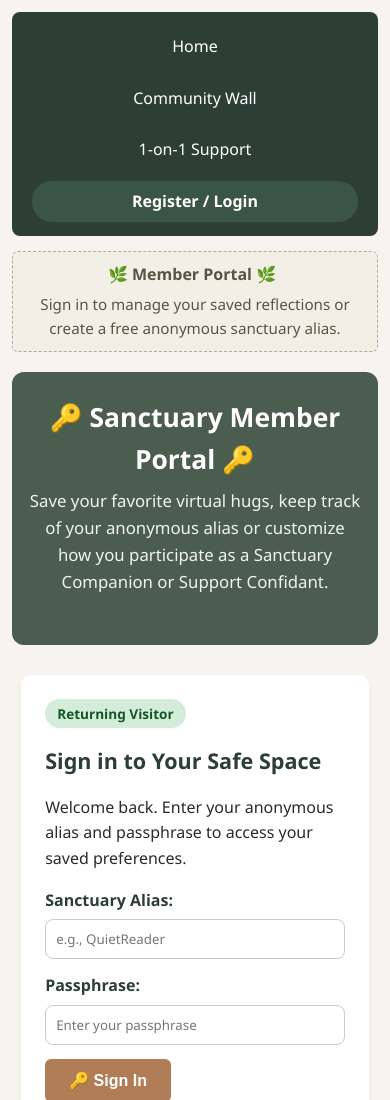
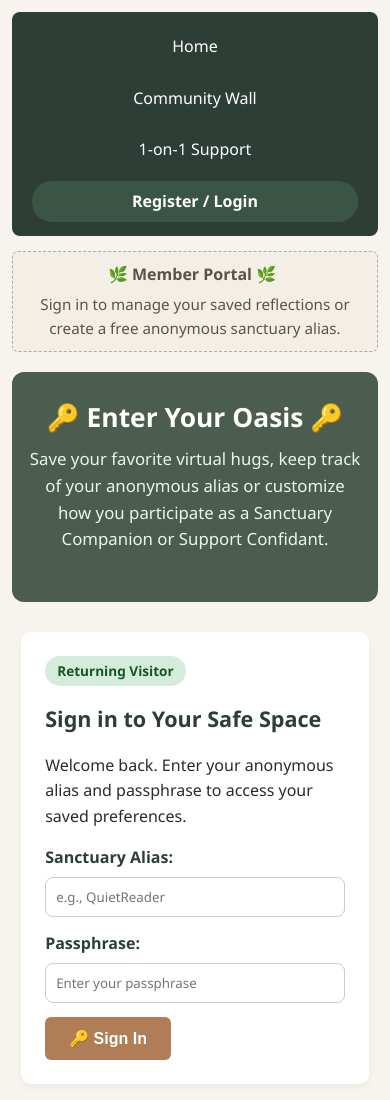
Before and after one commit to Ceekrit79/SecretSafeSpaces, a plain HTML site: page login.html in a window 390 px wide. Shown: the top 1100 px of the page. Drawn offline with Linux system fonts and the light colour scheme.

Commit message:
updated html and css
changed line 32 to fit better on mobile and foldable screens

```diff
--- a/login.html
+++ b/login.html
@@ -29,7 +29,7 @@
 
     <!-- PAGE HERO HEADER -->
     <header class="header">
-        <h1>🔑 Sanctuary Member Portal 🔑</h1>
+        <h1>🔑 Enter Your Oasis 🔑</h1>
         <p class="tagline">
             Save your favorite virtual hugs, keep track of your anonymous alias or customize how you participate as a
             Sanctuary Companion or Support Confidant.
--- a/style.css
+++ b/style.css
@@ -393,10 +393,10 @@ body {
 }
 
 /* =========================================================
-   MEDIA QUERY #2: MOBILE PHONE SCREENS (480px and smaller)
+   MEDIA QUERY #2: MOBILE & FOLDABLE SCREENS (560px and smaller)
    Stacks top navigation links vertically and scales headings.
    ========================================================= */
-@media screen and (max-width: 480px) {
+@media screen and (max-width: 560px) {
   body {
     padding: 12px;
   }
```
